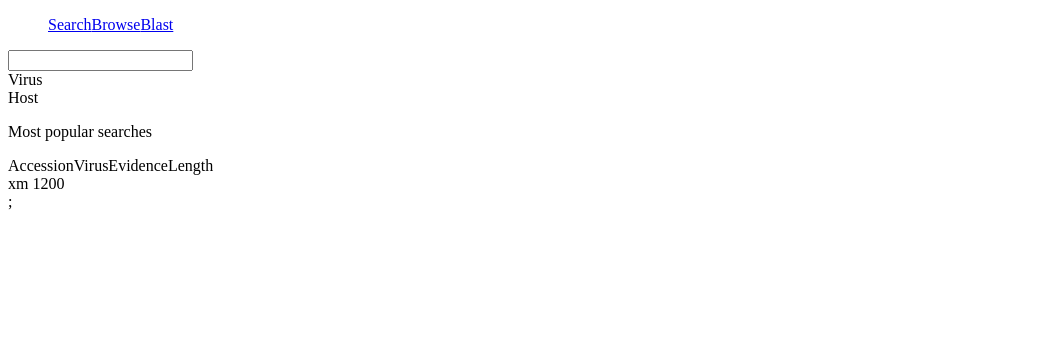
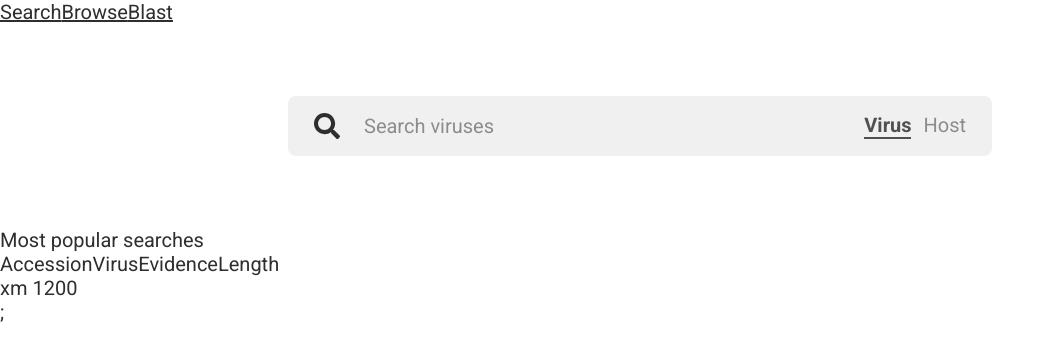
Before and after one commit to kmkvc3/bachelor, a Next.js app: page /search in a window 1280 px wide. Shown: the top 360 px of the page, without its empty margins (0-1055 px from the left). Built offline with nearby package versions, Linux system fonts and the light colour scheme.

Commit message:
creating searchbar with state and styles

```diff
--- /dev/null
+++ b/components/search/SearchSection.module.css
@@ -0,0 +1,11 @@
+.wrapper {
+  display: flex;
+  justify-content: center;
+}
+.content {
+  max-width: var(--content);
+  width: 100%;
+  padding: 3.6rem var(--content-padding);
+  display: flex;
+  justify-content: center;
+}
--- /dev/null
+++ b/components/search/SearchSection.tsx
@@ -0,0 +1,15 @@
+import Searchbar from "./Searchbar";
+import styles from "./SearchSection.module.css";
+
+export default function SearchSection({ setSearchType, setSearchMode }) {
+  return (
+    <div className={styles.wrapper}>
+      <div className={styles.content}>
+        <Searchbar
+          setSearchType={setSearchType}
+          setSearchMode={setSearchMode}
+        />
+      </div>
+    </div>
+  );
+}
--- /dev/null
+++ b/components/search/Searchbar.module.css
@@ -0,0 +1,66 @@
+.wrapper {
+  max-width: 700px;
+  border-radius: var(--buttons-border-radius);
+  width: 100%;
+  display: flex;
+  flex-direction: row;
+  justify-content: space-between;
+  align-items: center;
+  background-color: var(--main-light-dark);
+  position: relative;
+  border: var(--button-border) solid transparent;
+  transition: .2s;
+}
+.focused {
+  background-color: white;
+  border: var(--button-border) solid var(--button-border-color);
+  box-shadow: rgb(70, 70, 70) 0px 2px 12px -6px;
+}
+.wrapper > input {
+  width: 100%;
+  background-color: transparent;
+  border: none;
+  padding: var(--buttons-padding) 1.2rem;
+  margin-right: 2rem;
+}
+.wrapper > input:focus {
+  outline: none;
+}
+.wrapper > input::placeholder {
+  color: var(--secondary-text);
+}
+.buttons {
+  display: flex;
+  flex-direction: row;
+  align-items: center;
+  padding: 0 1.2rem 0 0;
+}
+.buttons > div {
+  color: var(--secondary-text);
+  border-bottom: 2px solid transparent;
+  transition: 0.1s;
+  cursor: pointer;
+}
+.buttons .active {
+  font-weight: bold;
+  color: var(--primary-text);
+  border-bottom: 2px solid var(--primary-text);
+}
+.buttons > div:nth-child(1) {
+  margin-right: 0.6rem;
+}
+.close {
+  position: absolute;
+  right: 150px;
+  top: var(--buttons-padding);
+  padding: 0;
+  margin: 0;
+  background-color: transparent;
+  border: transparent;
+  font-size: 26px;
+  transform: translateY(-3px);
+}
+.searchIcon {
+  font-size: 26px;
+  margin-left: 1.2rem;
+}
--- a/components/search/search-options-context.tsx
+++ /dev/null
@@ -1,3 +0,0 @@
-import React from 'react';
-
-export const OptionsContext = React.createContext('red');
--- a/components/search/search-section.tsx
+++ /dev/null
@@ -1,7 +0,0 @@
-import Searchbar from "./searchbar";
-
-export default function SearchSection({ setSearchType, setSearchMode }) {
-    return (
-      <Searchbar setSearchType={setSearchType} setSearchMode={setSearchMode} />
-    );
-  }
--- a/components/search/searchbar.tsx
+++ b/components/search/searchbar.tsx
@@ -1,42 +1,67 @@
 import { useState } from "react";
+import styles from "./Searchbar.module.css";
+import { faSearch, faTimes } from "@fortawesome/free-solid-svg-icons";
+import { FontAwesomeIcon } from "@fortawesome/react-fontawesome";
 
 export default function Searchbar({ setSearchType, setSearchMode }) {
   const [search, setSearch] = useState(false);
+  const [defaultSearch, setDefaultSearch] = useState("virus");
+  const [searchbarActive, setSearchbarActive] = useState(false);
   return (
-    <div>
+    <div
+      className={
+        searchbarActive ? `${styles.wrapper} ${styles.focused}` : styles.wrapper
+      }
+    >
+      <FontAwesomeIcon icon={faSearch} className={styles.searchIcon} />
+
       <input
         onClick={() => {
           setSearch(true);
           setSearchMode(true);
+          setSearchbarActive(true);
         }}
         type="text"
+        placeholder={
+          defaultSearch == "virus" ? "Search viruses" : "Search hosts"
+        }
       ></input>
+
+      {search ? (
+        <button
+          className={styles.close}
+          onClick={() => {
+            setSearch(false);
+            setSearchMode(false);
+            setSearchbarActive(false);
+          }}
+        >
+          <FontAwesomeIcon icon={faTimes} />
+        </button>
+      ) : null}
+
+      <div className={styles.buttons}>
         <div
+          className={defaultSearch == "virus" ? styles.active : null}
           onClick={() => {
             setSearchType("virus");
             setSearchMode(false);
+            setDefaultSearch("virus");
           }}
         >
           Virus
         </div>
         <div
+          className={defaultSearch == "host" ? styles.active : null}
           onClick={() => {
             setSearchType("host");
             setSearchMode(false);
+            setDefaultSearch("host");
           }}
         >
           Host
         </div>
-      {search ? (
-        <button
-          onClick={() => {
-            setSearch(false);
-            setSearchMode(false);
-          }}
-        >
-          X
-        </button>
-      ) : null}
+      </div>
     </div>
   );
 }
--- a/package.json
+++ b/package.json
@@ -8,6 +8,8 @@
     "start": "next start"
   },
   "dependencies": {
+    "@fortawesome/free-solid-svg-icons": "^5.15.4",
+    "@fortawesome/react-fontawesome": "^0.1.16",
     "next": "^11.0.0",
     "react": "17.0.2",
     "react-dom": "17.0.2"
--- /dev/null
+++ b/pages/_app.js
@@ -0,0 +1,21 @@
+// import App from 'next/app'
+
+import "./app.css"
+
+function MyApp({ Component, pageProps }) {
+    return <Component {...pageProps} />
+  }
+
+  // Only uncomment this method if you have blocking data requirements for
+  // every single page in your application. This disables the ability to
+  // perform automatic static optimization, causing every page in your app to
+  // be server-side rendered.
+  //
+  // MyApp.getInitialProps = async (appContext) => {
+  //   // calls page's `getInitialProps` and fills `appProps.pageProps`
+  //   const appProps = await App.getInitialProps(appContext);
+  //
+  //   return { ...appProps }
+  // }
+
+  export default MyApp
--- /dev/null
+++ b/pages/_document.js
@@ -0,0 +1,29 @@
+import Document, { Html, Head, Main, NextScript } from "next/document";
+
+class MyDocument extends Document {
+  static async getInitialProps(ctx) {
+    const initialProps = await Document.getInitialProps(ctx);
+    return { ...initialProps };
+  }
+
+  render() {
+    return (
+      <Html>
+        <Head>
+          <link rel="preconnect" href="https://fonts.googleapis.com" />
+          <link rel="preconnect" href="https://fonts.gstatic.com" crossorigin />
+          <link
+            href="https://fonts.googleapis.com/css2?family=Roboto:wght@400;700&display=swap"
+            rel="stylesheet"
+          />
+        </Head>
+        <body>
+          <Main />
+          <NextScript />
+        </body>
+      </Html>
+    );
+  }
+}
+
+export default MyDocument;
--- /dev/null
+++ b/pages/app.css
@@ -0,0 +1,20 @@
+* {
+  padding: 0;
+  margin: 0;
+  font-size: 20px;
+  color: #2e2e2e;
+  font-family: 'Roboto', sans-serif;
+}
+
+:root {
+  --main-light-dark: #f0f0f0;
+  --primary-text: #505050;
+  --secondary-text: #8c8c8c;
+  --content: 1400px;
+  --content-padding: 3rem;
+  --buttons-padding: 0.8rem;
+  --buttons-border-radius: 0.4rem;
+  --standard-font-size: 20px;
+  --button-border: 2px;
+  --button-border-color: #B5B5B5;
+}
--- a/pages/search.tsx
+++ b/pages/search.tsx
@@ -1,9 +1,9 @@
 import Head from "next/head";
-import Link from "next/link";
 import Layout from "../components/layout";
-import SearchSection from "../components/search/search-section";
+import SearchSection from "../components/search/SearchSection";
 import { useState } from "react";
 import TableSection from "../components/table/table-section";
+
 export default function Search() {
   const [searchType, setSearchType] = useState("virus");
   const [searchMode, setSearchMode] = useState(false);
```
Also changed, not shown: 1 other file (tests, documents, lock files or other folders). Lines whose indentation alone changed are shown as unchanged.
